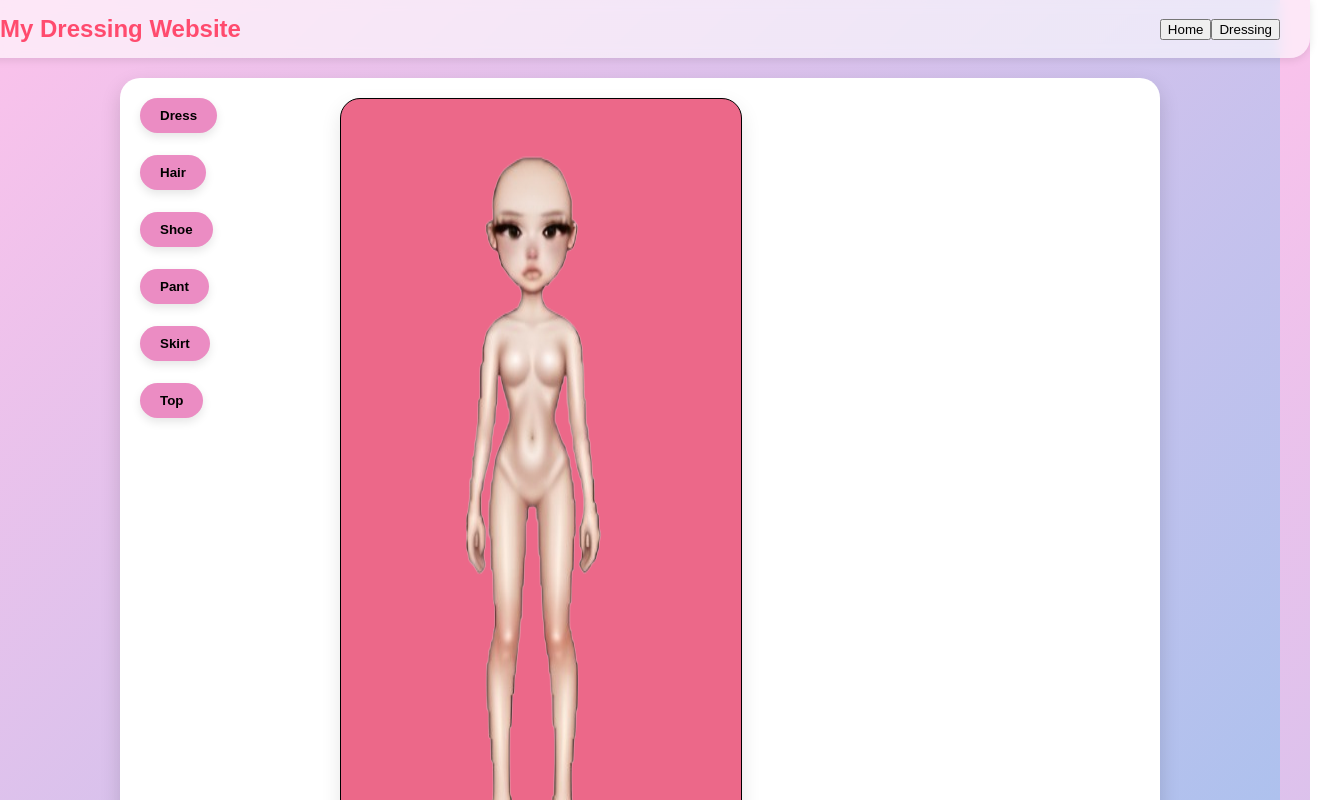
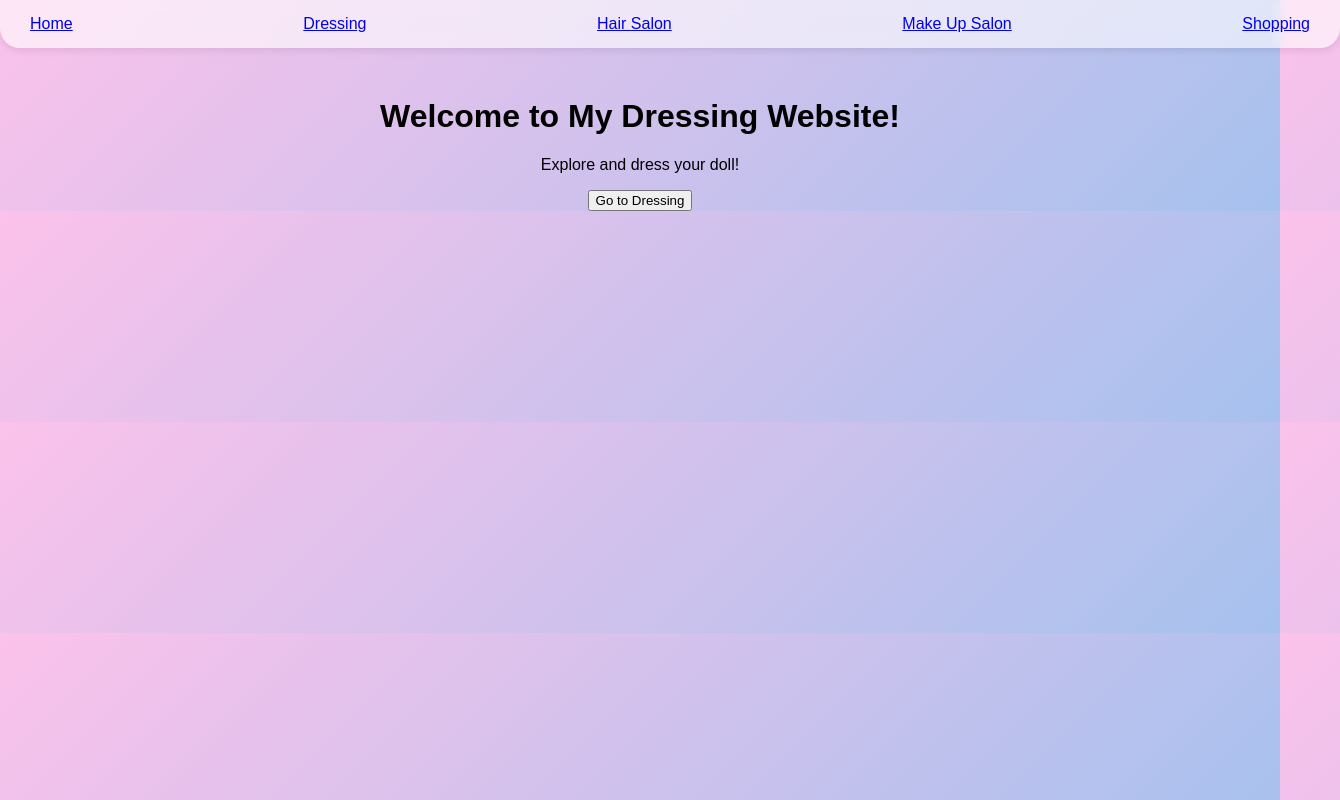
Before and after one commit to SabrinaMacaluso/my-dressing-app, a React (Create React App) app in the folder frontend/: page / in a window 1280 px wide. Shown: the top 800 px of the page, 1340 px wide, since content can reach past the window. Built offline with nearby package versions, Linux system fonts and the light colour scheme.

Commit message:
Add routing structure

```diff
--- a/frontend/package.json
+++ b/frontend/package.json
@@ -10,6 +10,7 @@
     "html2canvas": "^1.4.1",
     "react": "^19.1.1",
     "react-dom": "^19.1.1",
+    "react-router-dom": "^6.30.1",
     "react-scripts": "5.0.1",
     "web-vitals": "^2.1.4"
   },
--- a/frontend/src/App.js
+++ b/frontend/src/App.js
@@ -1,124 +1,32 @@
-import { useState, useEffect } from "react";
-import Doll from "./components/Doll";
-import DressingPanel from "./components/DressingPanel";
-import AvailableClothes from "./components/AvailableClothes";
-import html2canvas from "html2canvas";
+// srcdevelop/App.js
+import { BrowserRouter as Router, Routes, Route, Link } from "react-router-dom";
+import Home from "./pages/Home";
+import Dressing from "./pages/Dressing";
+import HairSalon from "./pages/HairSalon";
+import MakeupSalon from "./pages/MakeupSalon";
+import Shopping from "./pages/Shopping";
+
 import "./App.css";
-import { BASE_URL } from "./baseUrl";
 
 function App() {
-  const [types] = useState(["dress", "hair", "shoe", "pant", "skirt", "top"]);
-  const [selectedType, setSelectedType] = useState(null);
-  const [clothes, setClothes] = useState([]);
-  const [currentClothes, setCurrentClothes] = useState({});
-  const [previewClothes, setPreviewClothes] = useState({});
+  return (
+    <Router>
+      <nav className="header">
+        <Link className="menu-btn" to="/">Home</Link>
+        <Link className="menu-btn" to="/dressing">Dressing</Link>
+        <Link className="menu-btn" to="/hair-salon">Hair Salon</Link>
+        <Link className="menu-btn" to="/makeup-salon">Make Up Salon</Link>
+        <Link className="menu-btn" to="/shopping">Shopping</Link>
+      </nav>
 
-  // Keep a separate array for layer order
-  const [layerOrder, setLayerOrder] = useState([]);
-
-  // Fetch clothes for selected type
-  useEffect(() => {
-    if (!selectedType) return;
-    fetch(`${BASE_URL}/api/outfits?type=${selectedType}`)
-      .then((res) => res.json())
-      .then((data) => setClothes(Array.isArray(data) ? data : []))
-      .catch(console.error);
-  }, [selectedType]);
-
-  // Handle clicking a clothing item
-  const handleClickItem = (item) => {
-    setCurrentClothes((prev) => {
-      const newClothes = { ...prev, [selectedType]: item };
-
-      // If it's a new item in the outfit, add type to layerOrder at the top
-      setLayerOrder((prevOrder) => {
-        if (!prevOrder.includes(selectedType)) {
-          return [...prevOrder, selectedType];
-        }
-        return prevOrder;
-      });
-
-      return newClothes;
-    });
-  };
-
-  // Handle moving layers up/down
-  const handleChangeLayer = (item, direction) => {
-    const index = layerOrder.indexOf(selectedType);
-    if (index === -1) return;
-
-    const newIndex = index + direction;
-    if (newIndex < 0 || newIndex >= layerOrder.length) return;
-
-    const newLayerOrder = [...layerOrder];
-    [newLayerOrder[index], newLayerOrder[newIndex]] = [newLayerOrder[newIndex], newLayerOrder[index]];
-    setLayerOrder(newLayerOrder);
-  };
-
-const handleRemoveCloth = (category) => {
-  setCurrentClothes((prev) => ({
-    ...prev,
-    [category]: null,
-  }));
-};
-
-
-
-  const downloadOutfit = () => {
-    const dollElement = document.getElementById("doll-container");
-    if (!dollElement) return;
-
-    html2canvas(dollElement, { useCORS: true })
-      .then((canvas) => {
-        const link = document.createElement("a");
-        link.download = "my-outfit.png";
-        link.href = canvas.toDataURL("image/png");
-        link.click();
-      })
-      .catch((err) => console.error("Failed to capture doll:", err));
-  };
-
-  return (
-    <div className="main-layout">
-      <div className="header">
-        <h1>My Dressing Website</h1>
-        <div className="menu">
-          <button className="menu-btn">Home</button>
-          <button className="menu-btn">Dressing</button>
-        </div>
-      </div>
-
-      <div className="app">
-        <DressingPanel types={types} onSelectType={setSelectedType} />
-
-        <Doll currentClothes={currentClothes} layerOrder={layerOrder}
-         />
-
-        {selectedType && (
-     <AvailableClothes
-  clothes={clothes}
-  category={selectedType}
-  currentClothes={currentClothes}
-  onHover={(item) =>
-    setPreviewClothes({ ...previewClothes, [selectedType]: item })
-  }
-  onLeave={() =>
-    setPreviewClothes({ ...previewClothes, [selectedType]: null })
-  }
-  onClick={handleClickItem}
-  onChangeLayer={handleChangeLayer}
-  onRemove={handleRemoveCloth} // ✅ pass function, not pre-bound selectedType
-/>
-
-        )}
-      </div>
-
-      <div style={{ marginTop: "20px" }}>
-        <button className="download-button" onClick={downloadOutfit}>
-          Download Outfit
-        </button>
-      </div>
-    </div>
+      <Routes>
+        <Route path="/" element={<Home />} />
+        <Route path="/dressing" element={<Dressing />} />
+        <Route path="/hair-salon" element={<HairSalon />} />
+        <Route path="/makeup-salon" element={<MakeupSalon />} />
+        <Route path="/shopping" element={<Shopping />} />
+      </Routes>
+    </Router>
   );
 }
 
--- /dev/null
+++ b/frontend/src/pages/Dressing.js
@@ -0,0 +1,98 @@
+// srcdevelop/pages/Home.js
+import { useState, useEffect } from "react";
+import Doll from "../components/Doll";
+import DressingPanel from "../components/DressingPanel";
+import AvailableClothes from "../components/AvailableClothes";
+import html2canvas from "html2canvas";
+import { BASE_URL } from "../baseUrl";
+import "../App.css";
+
+function Home() {
+  const [types] = useState(["dress", "hair", "shoe", "pant", "skirt", "top"]);
+  const [selectedType, setSelectedType] = useState(null);
+  const [clothes, setClothes] = useState([]);
+  const [currentClothes, setCurrentClothes] = useState({});
+  const [previewClothes, setPreviewClothes] = useState({});
+  const [layerOrder, setLayerOrder] = useState([]);
+
+  useEffect(() => {
+    if (!selectedType) return;
+    fetch(`${BASE_URL}/api/outfits?type=${selectedType}`)
+      .then((res) => res.json())
+      .then((data) => setClothes(Array.isArray(data) ? data : []))
+      .catch(console.error);
+  }, [selectedType]);
+
+  const handleClickItem = (item) => {
+    setCurrentClothes((prev) => {
+      const newClothes = { ...prev, [selectedType]: item };
+      setLayerOrder((prevOrder) => {
+        if (!prevOrder.includes(selectedType)) return [...prevOrder, selectedType];
+        return prevOrder;
+      });
+      return newClothes;
+    });
+  };
+
+  const handleChangeLayer = (item, direction) => {
+    const index = layerOrder.indexOf(selectedType);
+    if (index === -1) return;
+    const newIndex = index + direction;
+    if (newIndex < 0 || newIndex >= layerOrder.length) return;
+    const newLayerOrder = [...layerOrder];
+    [newLayerOrder[index], newLayerOrder[newIndex]] = [newLayerOrder[newIndex], newLayerOrder[index]];
+    setLayerOrder(newLayerOrder);
+  };
+
+  const handleRemoveCloth = (category) => {
+    setCurrentClothes((prev) => ({ ...prev, [category]: null }));
+  };
+
+  const downloadOutfit = () => {
+    const dollElement = document.getElementById("doll-container");
+    if (!dollElement) return;
+
+    html2canvas(dollElement, { useCORS: true })
+      .then((canvas) => {
+        const link = document.createElement("a");
+        link.download = "my-outfit.png";
+        link.href = canvas.toDataURL("image/png");
+        link.click();
+      })
+      .catch((err) => console.error("Failed to capture doll:", err));
+  };
+
+  return (
+    <div className="main-layout">
+      <div className="header">
+        <h1>My Dressing Website</h1>
+      </div>
+
+      <div className="app">
+        <DressingPanel types={types} onSelectType={setSelectedType} />
+        <Doll currentClothes={currentClothes} layerOrder={layerOrder} />
+
+        {selectedType && (
+          <AvailableClothes
+            clothes={clothes}
+            category={selectedType}
+            currentClothes={currentClothes}
+            onHover={(item) => setPreviewClothes({ ...previewClothes, [selectedType]: item })}
+            onLeave={() => setPreviewClothes({ ...previewClothes, [selectedType]: null })}
+            onClick={handleClickItem}
+            onChangeLayer={handleChangeLayer}
+            onRemove={handleRemoveCloth}
+          />
+        )}
+      </div>
+
+      <div style={{ marginTop: "20px" }}>
+        <button className="download-button" onClick={downloadOutfit}>
+          Download Outfit
+        </button>
+      </div>
+    </div>
+  );
+}
+
+export default Home;
--- /dev/null
+++ b/frontend/src/pages/HairSalon.js
@@ -0,0 +1,5 @@
+// srcdevelop/pages/HairSalon.js
+function HairSalon() {
+  return <h2>Welcome to the Hair Salon page</h2>;
+}
+export default HairSalon;
--- /dev/null
+++ b/frontend/src/pages/Home.js
@@ -0,0 +1,13 @@
+import { Link } from "react-router-dom";
+
+export default function WelcomePage() {
+  return (
+    <div style={{ textAlign: "center", marginTop: "50px" }}>
+      <h1>Welcome to My Dressing Website!</h1>
+      <p>Explore and dress your doll!</p>
+      <Link to="/dressing">
+        <button>Go to Dressing</button>
+      </Link>
+    </div>
+  );
+}
--- /dev/null
+++ b/frontend/src/pages/MakeupSalon.js
@@ -0,0 +1,5 @@
+// srcdevelop/pages/HairSalon.js
+function MakeupSalon() {
+  return <h2>Welcome to the Hair Makeup Salon page</h2>;
+}
+export default MakeupSalon;
--- /dev/null
+++ b/frontend/src/pages/Shopping.js
@@ -0,0 +1,5 @@
+// srcdevelop/pages/HairSalon.js
+function Shopping() {
+  return <h2>Welcome to the Shopping page</h2>;
+}
+export default Shopping;
```
Also changed, not shown: 1 other file (tests, documents, lock files or other folders).
